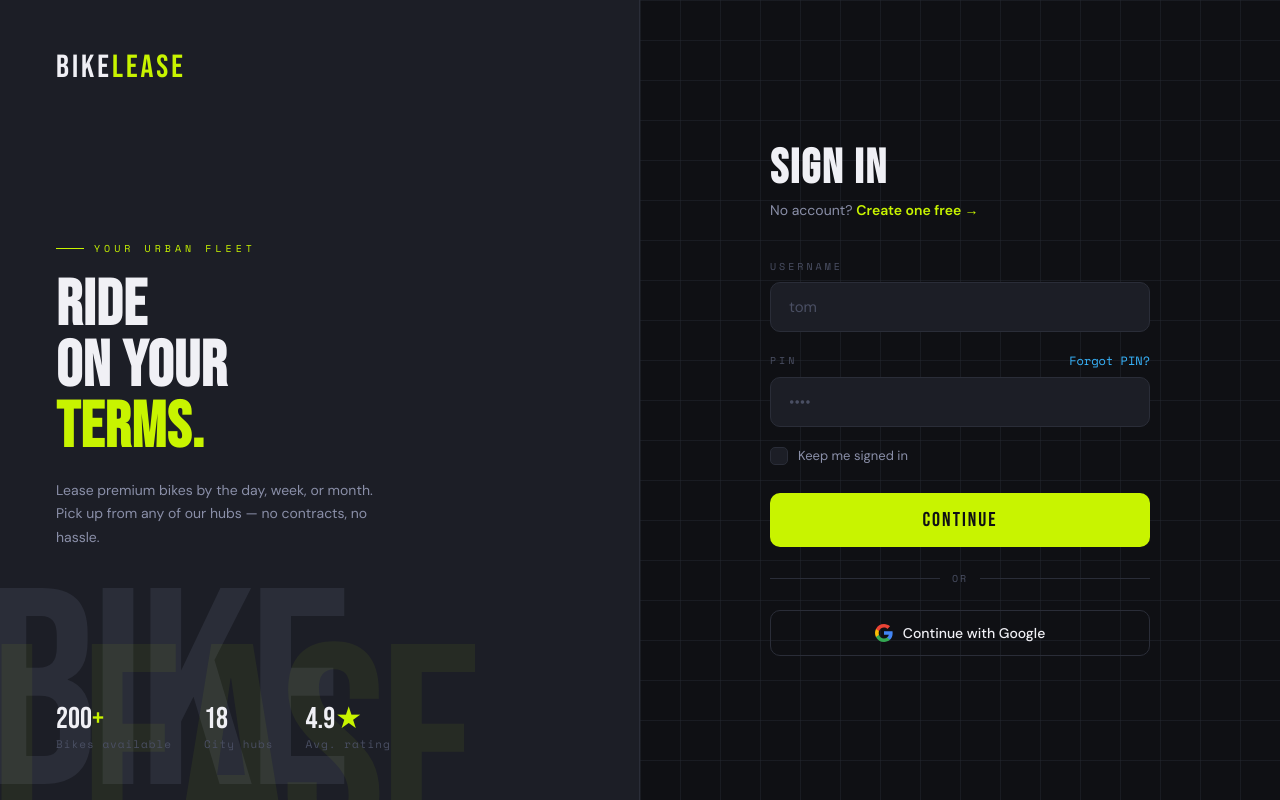
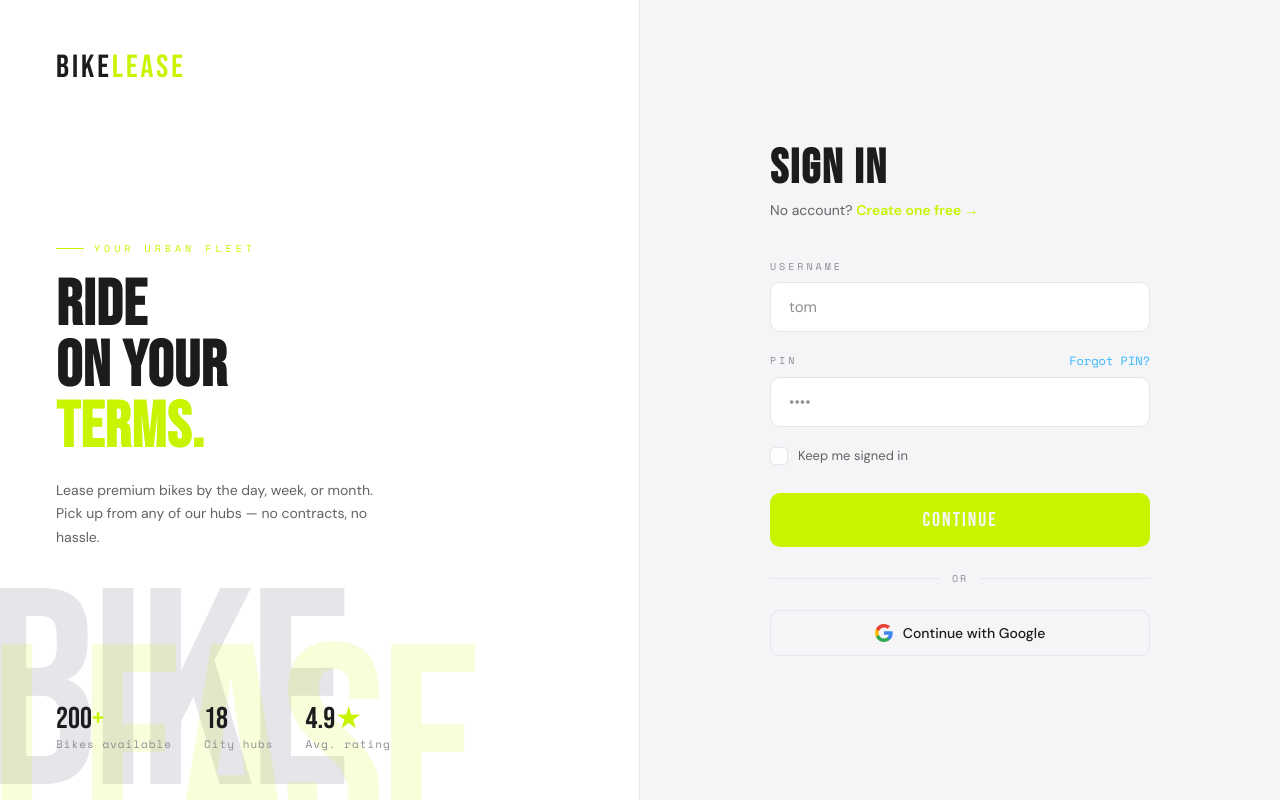
Before and after one commit to barasapeter/BIKELEASE, a FastAPI app: page /login in a window 1280 px wide. Run offline with FastAPI, Linux system fonts and the light colour scheme; parts of the project's set-up code (start-up, migrations or seed data) failed here and were passed over.

Commit message:
Remove grid texture

```diff
--- a/apps/web/static/css/login.css
+++ b/apps/web/static/css/login.css
@@ -1,13 +1,13 @@
 *, *::before, *::after { box-sizing: border-box; margin: 0; padding: 0; }
 
 :root {
-  --asphalt:   #0F1014;
-  --carbon:    #1C1E26;
-  --steel:     #2A2D38;
-  --smoke:     #4A4F63;
-  --mist:      #8A8FA8;
-  --chalk:     #F0F0F5;
-  --white:     #FFFFFF;
+  --asphalt:   #F5F5F7;
+  --carbon:    #FFFFFF;
+  --steel:     #E5E5EA;
+  --smoke:     #8E8E93;
+  --mist:      #636366;
+  --chalk:     #1C1C1E;
+  --white:     #000000;
   --volt:      #C8F400;
   --volt-dim:  #9BBF00;
   --ember:     #FF4D1C;
@@ -57,7 +57,7 @@ body {
   left: -10px;
   font-family: 'Bebas Neue', sans-serif;
   font-size: clamp(160px, 22vw, 280px);
-  color: rgba(200,244,0,0.06);
+  color: rgba(200,244,0,0.15);
   line-height: 1;
   pointer-events: none;
   user-select: none;
@@ -143,17 +143,6 @@ body {
   position: relative;
 }
 
-/* subtle grid texture */
-.right::before {
-  content: '';
-  position: absolute;
-  inset: 0;
-  background-image:
-    linear-gradient(rgba(42,45,56,0.4) 1px, transparent 1px),
-    linear-gradient(90deg, rgba(42,45,56,0.4) 1px, transparent 1px);
-  background-size: 40px 40px;
-  pointer-events: none;
-}
 
 .form-wrap {
   max-width: 380px;
@@ -213,7 +202,7 @@ body {
 .field input::placeholder { color: var(--smoke); }
 .field input:focus {
   border-color: var(--volt);
-  box-shadow: 0 0 0 3px rgba(200,244,0,0.12);
+  box-shadow: 0 0 0 3px rgba(200,244,0,0.25);
 }
 
 .field-row {
@@ -339,8 +328,8 @@ body {
   transition: border-color 0.2s, background 0.2s;
 }
 .btn-ghost:hover {
-  border-color: var(--mist);
-  background: var(--carbon);
+  border-color: var(--smoke);
+  background: rgba(0,0,0,0.03);
 }
 .btn-ghost svg { flex-shrink: 0; }
 
--- a/apps/web/static/js/lander.js
+++ b/apps/web/static/js/lander.js
@@ -3,7 +3,8 @@ const themeBtn = document.getElementById('themeBtn');
 const html = document.documentElement;
 
 // Get saved theme
-let theme = localStorage.getItem('theme');
+// let theme = localStorage.getItem('theme');
+let theme = localStorage.getItem('light');
 
 // If no saved theme, use device preference
 if (!theme) {
--- a/core/security.py
+++ b/core/security.py
@@ -113,7 +113,7 @@ def get_current_user(
 ):
     token = request.cookies.get(ACCESS_COOKIE_NAME)
     if not token:
-        raise HTTPException(status_code=401, detail="Not authenticated")
+        raise HTTPException(status_code=403, detail="Unauthorized")
 
     payload = verify_token(token, "access")
 
```
